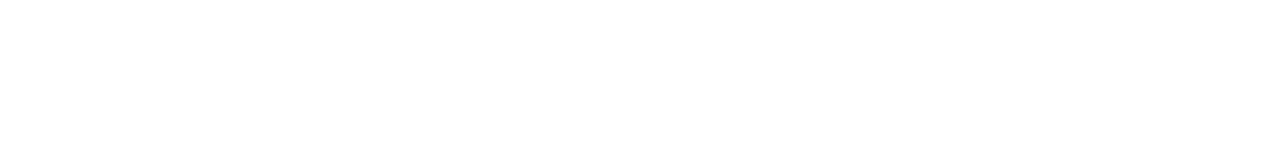
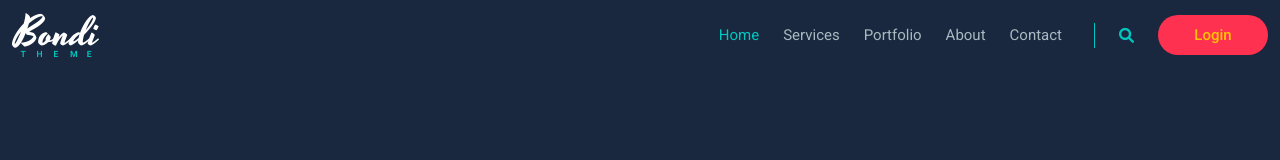
Before and after one commit to Mhmd-Tarek-Mhmd/Bondi, a plain HTML site: page index.html in a window 1280 px wide. Drawn offline with Linux system fonts and the light colour scheme.

Commit message:
ADD: navbar

```diff
--- a/assets/css/style.css
+++ b/assets/css/style.css
@@ -0,0 +1,87 @@
+/*
+  Global styles
+*/
+
+:root {
+  --primary: #00c6bf;
+  --primary-alt: #00c7c0;
+  --secondary: #ffc501;
+
+  --bg-dark: #19283f;
+  --bg-light: #eff7fa;
+  --bg-yellow: #ffc400;
+
+  --title-dark: #1a2940;
+  --title-light: #fff;
+
+  --red: #ff3150;
+  --gray: #a8b9c0;
+}
+
+body {
+  color: var(--gray);
+  font: 400 15px/1 "Roboto", sans-serif;
+}
+
+/*
+  Components
+*/
+
+.cta {
+  font-size: 15px;
+  font-weight: 500;
+  place-items: center;
+  display: inline-grid;
+  will-change: opacity;
+  text-decoration: none;
+  color: var(--secondary);
+  background-color: var(--red);
+}
+.cta:hover {
+  opacity: 0.8;
+  color: var(--secondary);
+}
+.cta-md {
+  width: 110px;
+  height: 40px;
+}
+
+/*
+  Header area
+*/
+
+header {
+  height: 100vh;
+  min-height: 500px;
+  background-color: var(--bg-dark);
+}
+
+/* [1] Nav */
+@media (max-width: 991px) {
+  .navbar-collapse {
+    left: 0;
+    top: 70px;
+    z-index: 1;
+    width: 100%;
+    position: absolute;
+    height: calc(100vh - 70px);
+    min-height: calc(500px - 70px);
+    background-color: var(--bg-dark);
+  }
+}
+header nav .nav-link {
+  color: inherit;
+}
+header nav .nav-link:hover,
+header nav .nav-link:focus-visible,
+header nav .nav-link.active {
+  color: var(--primary-alt);
+}
+header nav .fake-search {
+  height: 25px;
+  color: var(--primary);
+  border-left: 1px solid;
+  width: -webkit-fit-content;
+  width: -moz-fit-content;
+  width: fit-content;
+}
--- a/index.html
+++ b/index.html
@@ -16,6 +16,81 @@
     <link rel="stylesheet" href="assets/css/style.css" />
   </head>
   <body>
+    <!--
+      Header area
+    -->
+
+    <header>
+      <!-- [1] Nav -->
+      <nav class="navbar navbar-expand-lg">
+        <div class="container-fluid">
+          <a class="navbar-brand" href="/" aria-label="To home page">
+            <img src="assets/images/logo.png" alt="" />
+          </a>
+
+          <button
+            class="navbar-toggler"
+            type="button"
+            data-bs-toggle="collapse"
+            data-bs-target="#links"
+            aria-controls="links"
+            aria-expanded="false"
+            aria-label="Toggle navigation"
+          >
+            <i class="fa-solid fa-bars fa-lg text-white"></i>
+          </button>
+
+          <div
+            class="
+              collapse
+              navbar-collapse
+              pt-5 pt-lg-0
+              text-center
+              justify-md-content-center
+            "
+            id="links"
+          >
+            <ul class="navbar-nav ms-auto mb-2 mb-lg-0 gap-2">
+              <li class="nav-item">
+                <a class="nav-link active" aria-current="page" href="/">Home</a>
+              </li>
+              <li class="nav-item">
+                <a class="nav-link" href="/">Services</a>
+              </li>
+              <li class="nav-item">
+                <a class="nav-link" href="/">Portfolio</a>
+              </li>
+              <li class="nav-item">
+                <a class="nav-link" href="/">About</a>
+              </li>
+              <li class="nav-item">
+                <a class="nav-link" href="/">Contact</a>
+              </li>
+            </ul>
+
+            <div
+              class="
+                fake-search
+                d-flex
+                align-items-center
+                m-auto m-lg-0
+                ps-4
+                mt-4 mt-lg-0
+                ms-lg-4
+              "
+              aria-hidden="true"
+            >
+              <i class="fa-solid fa-magnifying-glass"></i>
+            </div>
+
+            <a href="/" class="cta cta-md rounded-pill mt-4 mt-lg-0 ms-lg-4"
+              >Login</a
+            >
+          </div>
+        </div>
+      </nav>
+    </header>
+
     <script src="assets/js/fontawesome.min.js"></script>
     <script src="assets/js/bootstrap.bundle.min.js"></script>
   </body>
```
